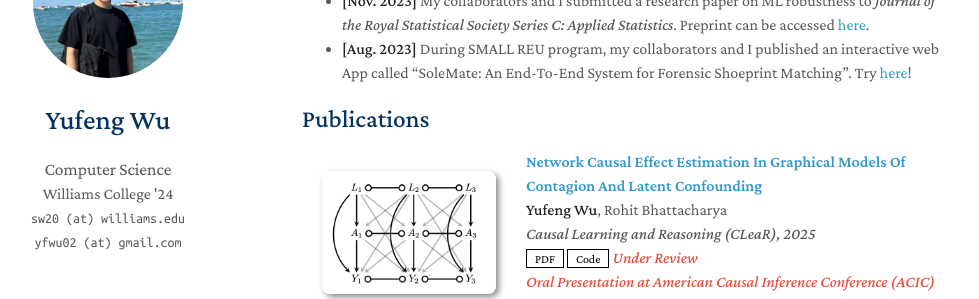
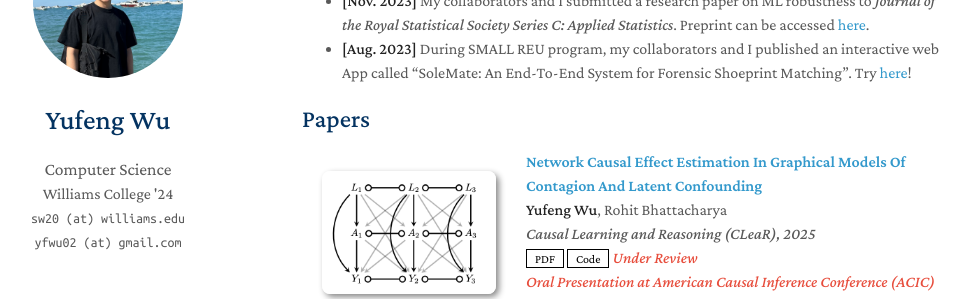
Before and after one commit to yufeng-wu/yufeng-wu.github.io, a Jekyll site: the page built from index.md, in a window 1280 px wide and 900 px high, scrolled down 721 px. Shown: the part 156-455 px from the top of the window, without its empty margins (168-1147 px from the left). Built offline with Jekyll 4.4.1, drawn with Linux system fonts in a browser that asks for light colours; a style sheet for code colours, icons or effects is not loaded; our own code applies the rules of GitHub Pages for plain Markdown files.

Commit message:
update pub

```diff
--- a/_includes/publications.md
+++ b/_includes/publications.md
@@ -1,4 +1,4 @@
-<h2 id="publications" style="margin: 2px 0px -15px;">Publications</h2>
+<h2 id="publications" style="margin: 2px 0px -15px;">Papers</h2>
 
 <div class="publications">
 <ol class="bibliography">
```
